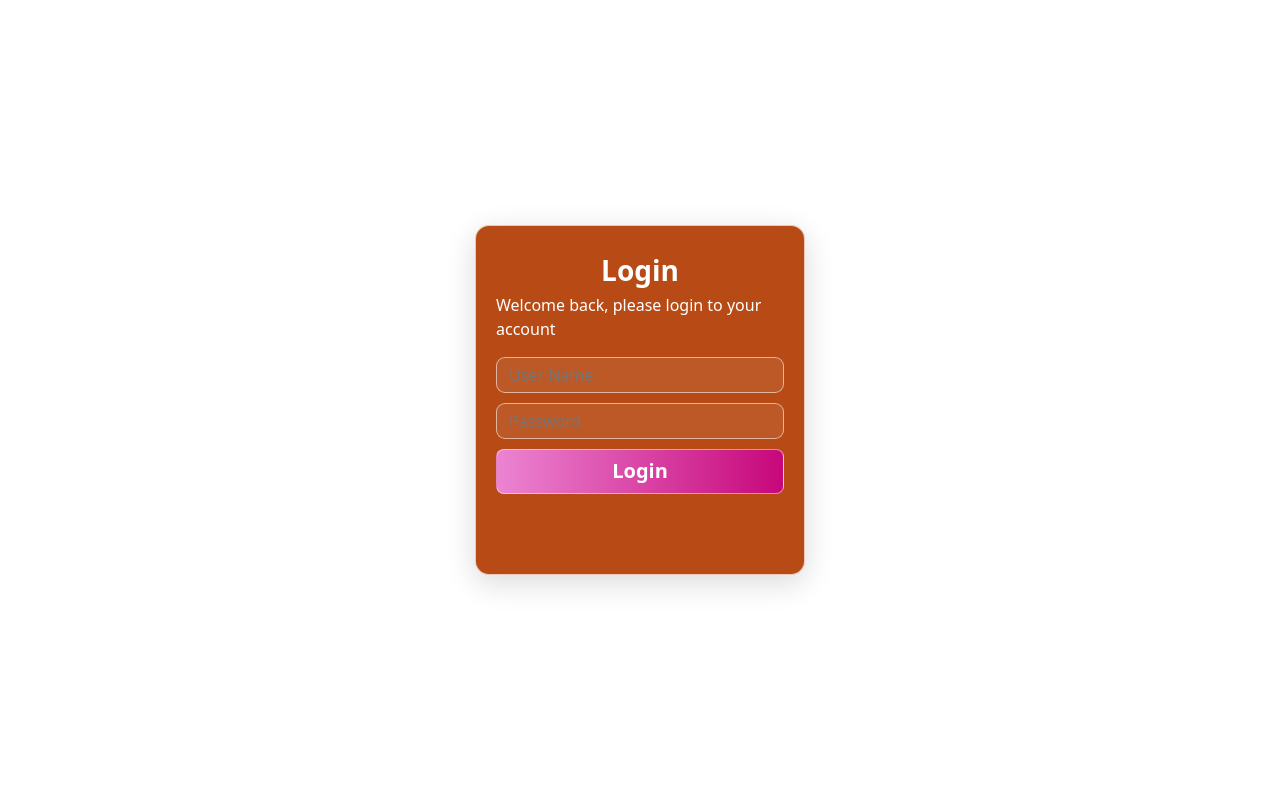
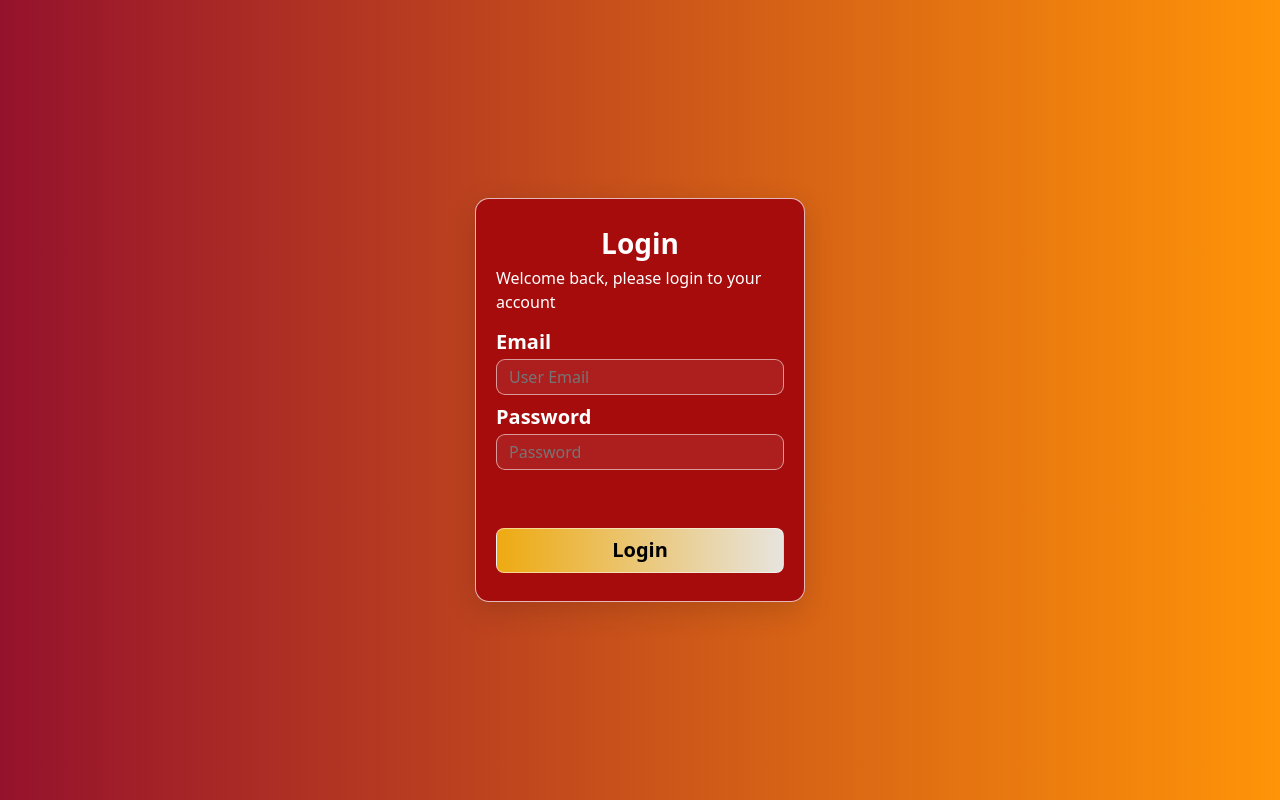
Before and after one commit to Gosia-Parveen/Invoice_G, a Django app: page / in a window 1280 px wide. Run offline with Django 5.2, Linux system fonts and the light colour scheme.

Commit message:
Revamp login page design and functionality
Updated the login page with new styles and structure.

```diff
--- a/templates/login.html
+++ b/templates/login.html
@@ -22,7 +22,7 @@
             margin: 0;
             min-height: 100vh;
             width: 100%;
-
+            background: linear-gradient(to left, #ff9408, #95122c);
 
             display: flex;
             justify-content: center;
@@ -33,12 +33,13 @@
         .login {
             width: 330px;
             min-height: 350px;
-            background-color: #b84b15;
+            background-color: #a70c0c;
             padding: 28px 20px;
             border: 1px solid rgba(255, 255, 255, 0.7);
             border-radius: 14px;
             box-shadow: 0 8px 30px rgba(0, 0, 0, 0.15);
             color: white;
+
         }
 
         /* Heading */
@@ -49,7 +50,13 @@
             color: white;
             text-align: center;
         }
-
+        .login h4 {
+            font-size: 20px;
+            font-weight: 700;
+            margin-bottom: 5px;
+            color: white;
+            text-align: left;
+        }
         /* Input boxes */
         .input-box {
             position: relative;
@@ -75,17 +82,16 @@
             border-radius: 8px;
             border: 1px solid rgba(255, 255, 255, 0.5);
 
-            background: linear-gradient(to right, #ec84d2, #c7077a);
-            color: white;
+            background: linear-gradient(to right, #eeaa11, #e7e4de);
+            color: black;
 
             font-weight: 600;
             font-size: 20px;
-
             margin: 0;
         }
 
         .login .btn:hover {
-            background: linear-gradient(to right, #e26dcb, #700647);
+            background: linear-gradient(to right, #ee1166, #f095cf);
         }
 
     </style>
@@ -99,23 +105,27 @@
         <h1>Login</h1>
         <p> Welcome back, please login to your account</p>
 
-
+        <form method="post">
+            {% csrf_token %}
         <!-- Username -->
         <div class="input-box">
-            <input type="text" placeholder="User Name">
+            <h4>Email</h4>
+            <input type="email" name="email" placeholder="User Email">
         </div>
 
 
         <!-- Password -->
         <div class="input-box">
-            <input type="password" placeholder="Password">
+            <h4>Password</h4>
+            <input type="password" name="password" placeholder="Password">
         </div>
-
+        <br>
+        <br>
         <!-- Login button -->
         <button type="submit" class="btn">
             Login
         </button>
-
+        </form>
 
 
     </div>
```
